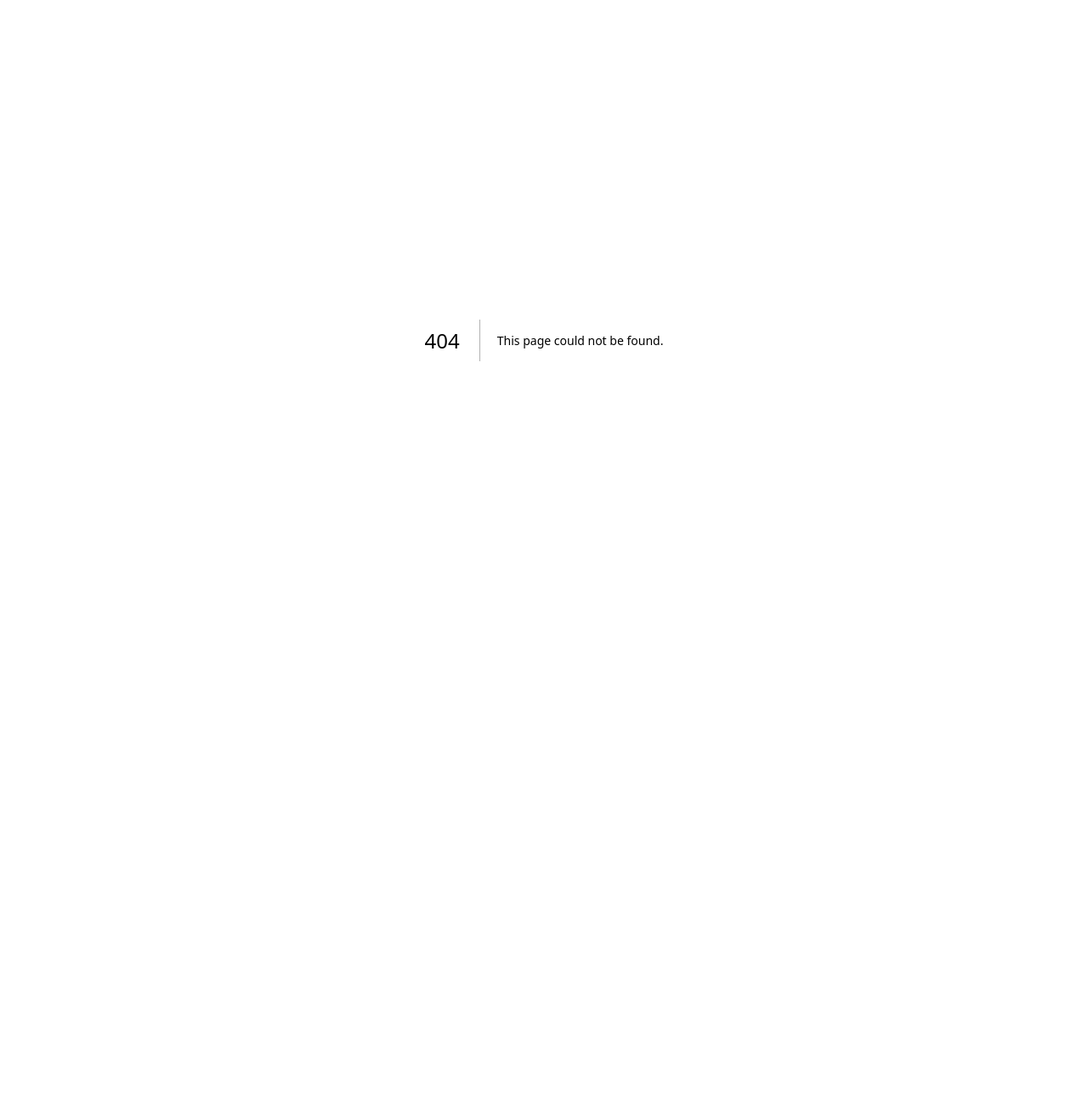
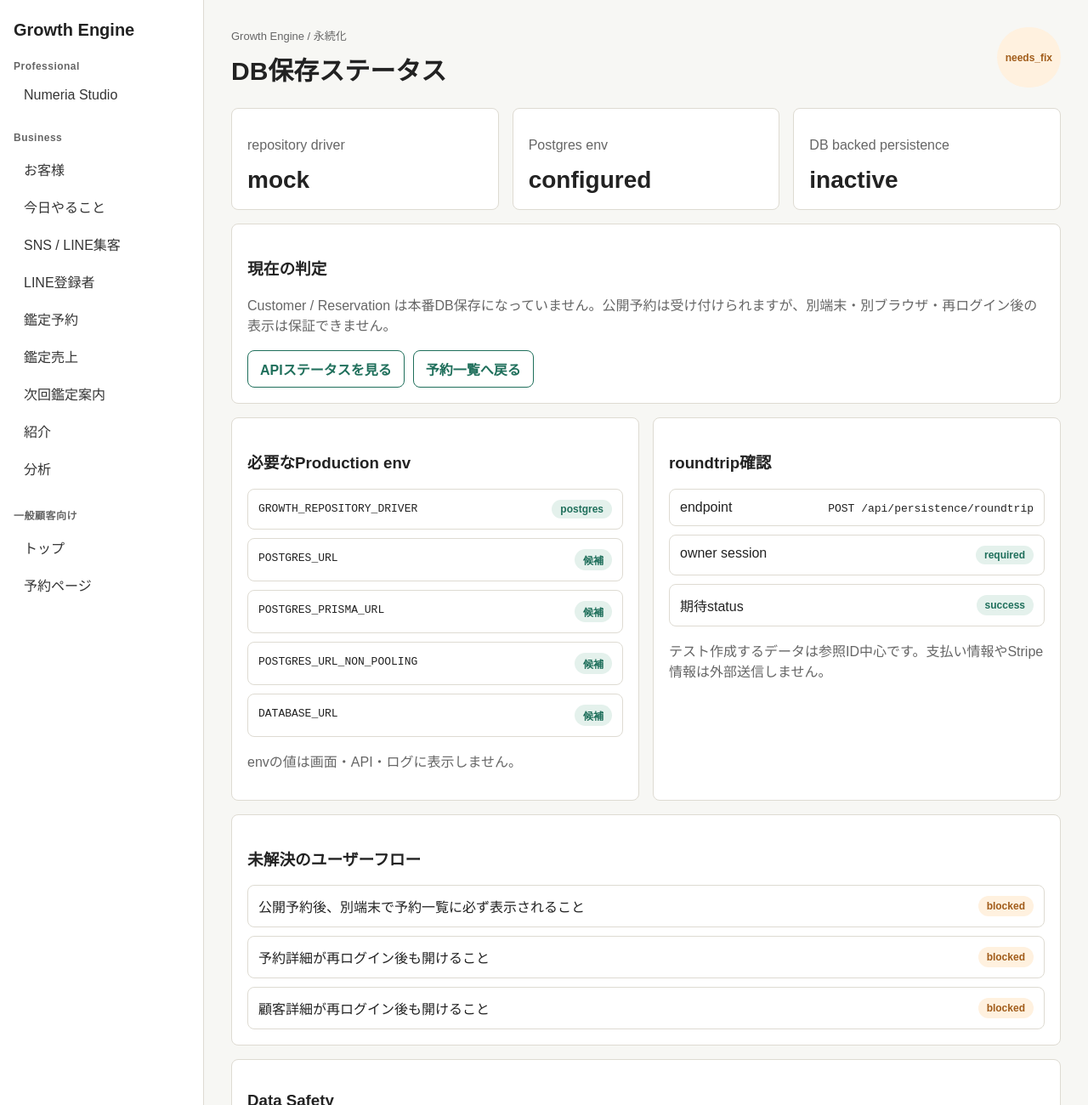
Before and after one commit to karukimori-wq/Growth-Engine, a Next.js app: page /app/business/settings/persistence in a window 1280 px wide. Before the commit this address had no page. Shown: the top 1300 px of the page at 85% size. Before the commit the page ends 800 px from the top, so only its background shows below. Built offline with nearby package versions, Linux system fonts and the light colour scheme; no server answers.

Commit message:
Add persistence status screen

```diff
--- /dev/null
+++ b/src/app/app/business/settings/persistence/page.tsx
@@ -0,0 +1,136 @@
+import { BusinessSidebar } from "@/app/app/business/_components/business-sidebar";
+import { appName, getTimestamp } from "@/server/app-metadata";
+import { getGrowthRepositoryDriver, hasPostgresEnvironment } from "@/server/repositories";
+
+export const dynamic = "force-dynamic";
+
+const postgresEnvCandidates = [
+  "POSTGRES_URL",
+  "POSTGRES_PRISMA_URL",
+  "POSTGRES_URL_NON_POOLING",
+  "DATABASE_URL"
+];
+
+function StatusBadge({ ready }: { ready: boolean }) {
+  return <span className={`badge ${ready ? "" : "warning"}`}>{ready ? "ready" : "needs_fix"}</span>;
+}
+
+export default function PersistenceStatusPage() {
+  const repositoryDriver = getGrowthRepositoryDriver();
+  const postgresConfigured = hasPostgresEnvironment();
+  const databaseBackedPersistenceReady = repositoryDriver === "postgres" && postgresConfigured;
+  const blockedUserFlows = databaseBackedPersistenceReady
+    ? []
+    : [
+        "公開予約後、別端末で予約一覧に必ず表示されること",
+        "予約詳細が再ログイン後も開けること",
+        "顧客詳細が再ログイン後も開けること"
+      ];
+
+  return (
+    <div className="shell">
+      <BusinessSidebar activeKey="persistence" />
+      <main className="main">
+        <header className="page-header">
+          <div>
+            <p className="eyebrow">Growth Engine / 永続化</p>
+            <h2 className="page-title">DB保存ステータス</h2>
+          </div>
+          <StatusBadge ready={databaseBackedPersistenceReady} />
+        </header>
+
+        <section className="grid">
+          <div className="card span-4">
+            <p className="muted">repository driver</p>
+            <p className="metric">{repositoryDriver}</p>
+          </div>
+          <div className="card span-4">
+            <p className="muted">Postgres env</p>
+            <p className="metric">{postgresConfigured ? "configured" : "missing"}</p>
+          </div>
+          <div className="card span-4">
+            <p className="muted">DB backed persistence</p>
+            <p className="metric">{databaseBackedPersistenceReady ? "active" : "inactive"}</p>
+          </div>
+
+          <div className="card span-12">
+            <h3>現在の判定</h3>
+            <p className="muted">
+              {databaseBackedPersistenceReady
+                ? "Customer / Reservation はPostgres repositoryで保存されます。owner sessionで roundtrip API を実行し、write / read / list を確認してください。"
+                : "Customer / Reservation は本番DB保存になっていません。公開予約は受け付けられますが、別端末・別ブラウザ・再ログイン後の表示は保証できません。"}
+            </p>
+            <div className="action-row">
+              <a className="button secondary" href="/api/persistence/status">APIステータスを見る</a>
+              <a className="button secondary" href="/app/business/reservations">予約一覧へ戻る</a>
+            </div>
+          </div>
+
+          <div className="card span-6">
+            <h3>必要なProduction env</h3>
+            <ul className="task-list">
+              <li className="task">
+                <span><code>GROWTH_REPOSITORY_DRIVER</code></span>
+                <span className="badge">postgres</span>
+              </li>
+              {postgresEnvCandidates.map((name) => (
+                <li className="task" key={name}>
+                  <span><code>{name}</code></span>
+                  <span className="badge">候補</span>
+                </li>
+              ))}
+            </ul>
+            <p className="muted">envの値は画面・API・ログに表示しません。</p>
+          </div>
+
+          <div className="card span-6">
+            <h3>roundtrip確認</h3>
+            <ul className="task-list">
+              <li className="task">
+                <span>endpoint</span>
+                <span><code>POST /api/persistence/roundtrip</code></span>
+              </li>
+              <li className="task">
+                <span>owner session</span>
+                <span className="badge">required</span>
+              </li>
+              <li className="task">
+                <span>期待status</span>
+                <span className="badge">success</span>
+              </li>
+            </ul>
+            <p className="muted">テスト作成するデータは参照ID中心です。支払い情報やStripe情報は外部送信しません。</p>
+          </div>
+
+          <div className="card span-12">
+            <h3>未解決のユーザーフロー</h3>
+            {blockedUserFlows.length === 0 ? (
+              <p className="muted">DB保存の主要ブロックはありません。</p>
+            ) : (
+              <ul className="task-list">
+                {blockedUserFlows.map((flow) => (
+                  <li className="task" key={flow}>
+                    <span>{flow}</span>
+                    <span className="badge warning">blocked</span>
+                  </li>
+                ))}
+              </ul>
+            )}
+          </div>
+
+          <div className="card span-12">
+            <h3>Data Safety</h3>
+            <ul className="task-list">
+              <li className="task"><span>env値の表示</span><span className="badge">false</span></li>
+              <li className="task"><span>paymentStatusの外部送信</span><span className="badge">false</span></li>
+              <li className="task"><span>salesAmountの外部送信</span><span className="badge">false</span></li>
+              <li className="task"><span>Stripe情報の外部送信</span><span className="badge">false</span></li>
+              <li className="task"><span>Customer master全文の外部送信</span><span className="badge">false</span></li>
+            </ul>
+            <p className="muted">checkedAt: {getTimestamp()} / appName: {appName}</p>
+          </div>
+        </section>
+      </main>
+    </div>
+  );
+}
```
